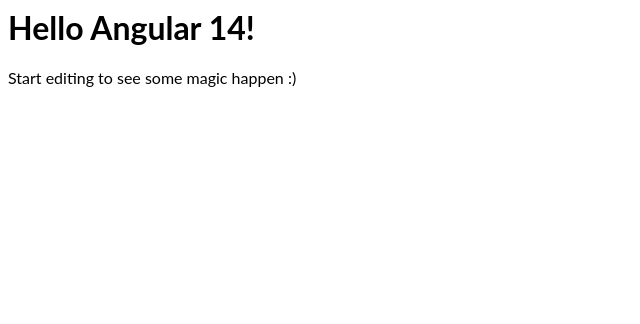
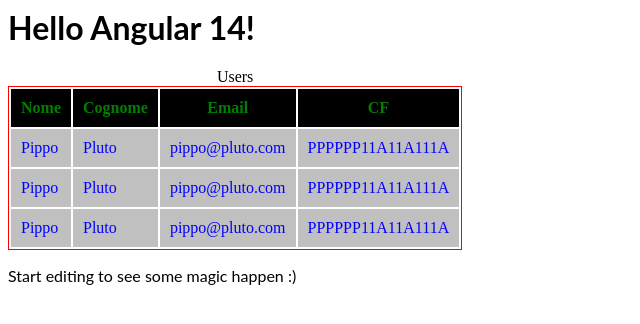
Before and after one commit to daviddecristofaro/angular-ivy-4vsz4p, an Angular app: page / in a window 1280 px wide. Shown: the top 324 px of the page, without its empty margins (0-640 px from the left). Built offline with nearby package versions, Linux system fonts and the light colour scheme.

Commit message:
2 files modified, 3 added

```diff
--- a/src/app/app.component.html
+++ b/src/app/app.component.html
@@ -1,4 +1,5 @@
 <hello name="{{ name }}"></hello>
+<app-users></app-users>
 <p>
-  Start editing to see some magic happen :)
+	Start editing to see some magic happen :)
 </p>
--- /dev/null
+++ b/src/app/users/users.component.css
@@ -0,0 +1,15 @@
+table {
+  border: 1px solid red;
+}
+
+th {
+  background: #000;
+  color: green;
+  padding: 10px;
+}
+
+td {
+  background: silver;
+  color: blue;
+  padding: 10px;
+}
--- /dev/null
+++ b/src/app/users/users.component.html
@@ -0,0 +1,15 @@
+<table>
+	<caption>{{title}}</caption>
+	<tr>
+		<th>Nome</th>
+		<th>Cognome</th>
+		<th>Email</th>
+		<th>CF</th>
+	</tr>
+	<tr *ngFor="let user of users">
+		<td>{{ user.name }}</td>
+		<td>{{ user.lastName }}</td>
+		<td>{{ user.email }}</td>
+		<td>{{ user.cf }}</td>
+	</tr>
+</table>
--- /dev/null
+++ b/src/app/users/users.component.ts
@@ -0,0 +1,30 @@
+import { Component } from "@angular/core";
+
+@Component({
+  selector: "app-users",
+  templateUrl: "./users.component.html",
+  styleUrls: ["./users.component.css"]
+})
+export class UsersComponent {
+  title = "Users";
+  users = [
+    {
+      name: "Pippo",
+      lastName: "Pluto",
+      email: "pippo@pluto.com",
+      cf: "PPPPPP11A11A111A"
+    },
+    {
+      name: "Pippo",
+      lastName: "Pluto",
+      email: "pippo@pluto.com",
+      cf: "PPPPPP11A11A111A"
+    },
+    {
+      name: "Pippo",
+      lastName: "Pluto",
+      email: "pippo@pluto.com",
+      cf: "PPPPPP11A11A111A"
+    }
+  ];
+}
```
Also changed, not shown: src/app/app.module.ts (+10 -9 lines).
